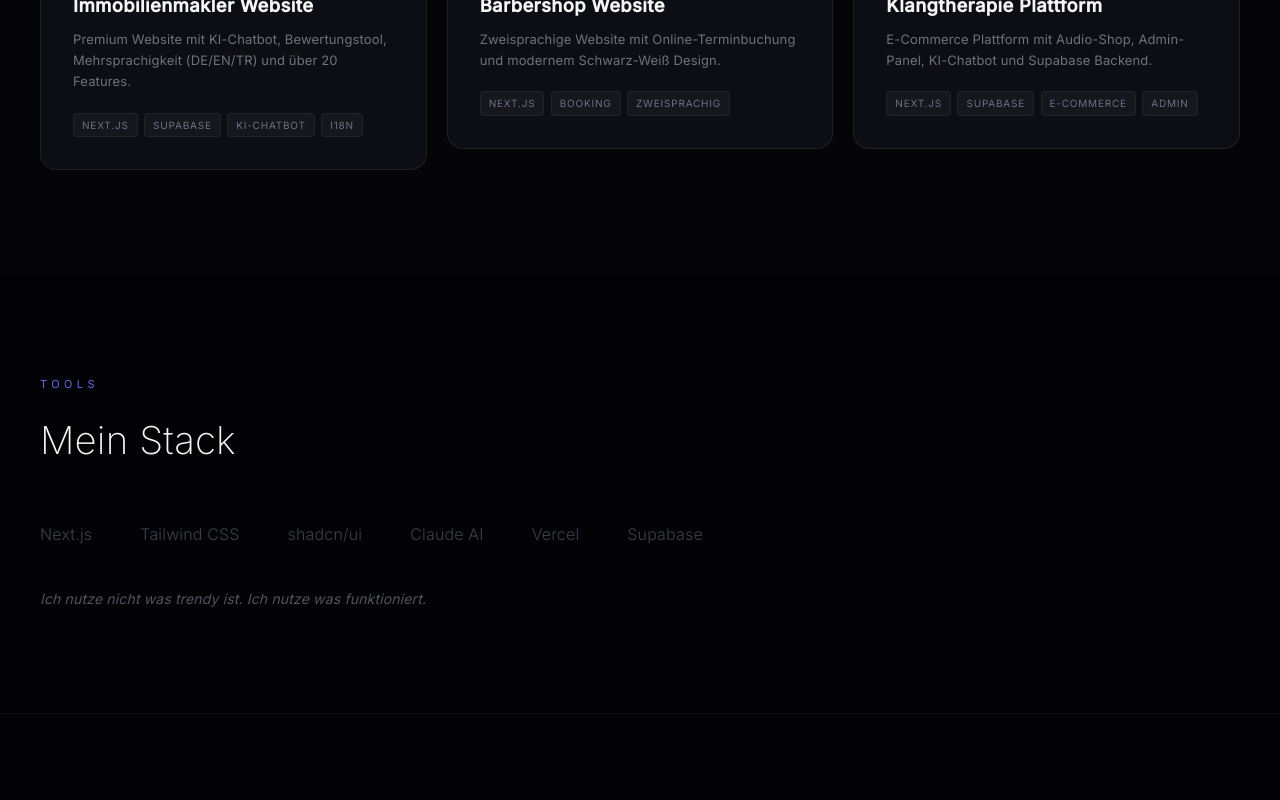
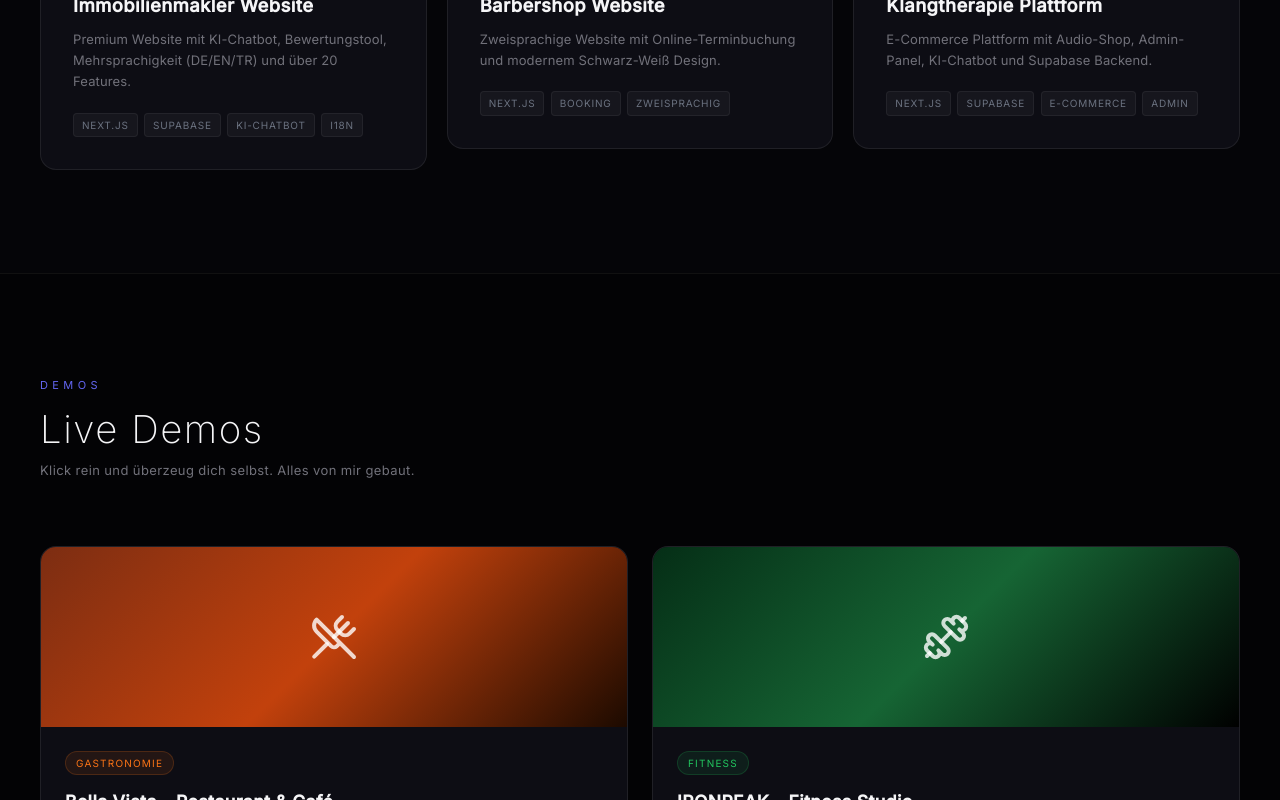
Before and after one commit to kevingoetzsysteminjur-del/Contexflow-ai, a Next.js app: page / in a window 1280 px wide. Shown: the part 4021-4821 px from the top of the page. Built offline with nearby package versions, Linux system fonts and the light colour scheme.

Commit message:
feat: Demo-Section hinzugefügt – 4 Live-Demos auf der Startseite

```diff
--- a/app/page.tsx
+++ b/app/page.tsx
@@ -7,6 +7,7 @@ import StatsSection from "@/components/home/StatsSection";
 import ManifestoSection from "@/components/home/ManifestoSection";
 import WhatIBuild from "@/components/home/WhatIBuild";
 import ProjectsSection from "@/components/home/ProjectsSection";
+import DemoSection from "@/components/home/DemoSection";
 import TechStack from "@/components/home/TechStack";
 import SectionCTA from "@/components/home/SectionCTA";
 import ProcessSection from "@/components/home/ProcessSection";
@@ -27,6 +28,7 @@ export default function Home() {
       <ManifestoSection />
       <WhatIBuild />
       <ProjectsSection />
+      <DemoSection />
       <TechStack />
       <ProcessSection />
       <ROIRechner />
--- /dev/null
+++ b/components/home/DemoSection.tsx
@@ -0,0 +1,286 @@
+"use client";
+
+import { useState } from "react";
+import { UtensilsCrossed, Dumbbell, Palette, Bot } from "lucide-react";
+import Link from "next/link";
+import ScrollReveal from "@/components/ScrollReveal";
+
+const demos = [
+  {
+    gradient: "linear-gradient(135deg, #7c2d12 0%, #c2410c 50%, #1c0a00 100%)",
+    icon: UtensilsCrossed,
+    tag: "Gastronomie",
+    tagColor: "#F97316",
+    title: "Bella Vista – Restaurant & Café",
+    desc: "Elegante Gastronomie-Website mit Speisekarte, Reservierung und stimmungsvollem Design.",
+    url: "#",
+  },
+  {
+    gradient: "linear-gradient(135deg, #052e16 0%, #166534 50%, #000000 100%)",
+    icon: Dumbbell,
+    tag: "Fitness",
+    tagColor: "#22C55E",
+    title: "IRONPEAK – Fitness Studio",
+    desc: "Kraftvolle Fitness-Website mit Kursplan, Mitgliedschaft und energetischem Design.",
+    url: "#",
+  },
+  {
+    gradient: "linear-gradient(135deg, #1e1b4b 0%, #4c1d95 50%, #0a0a0a 100%)",
+    icon: Palette,
+    tag: "Portfolio",
+    tagColor: "#8B5CF6",
+    title: "Creative Portfolio",
+    desc: "Minimalistisches Portfolio für Kreative mit Projekt-Galerie und Kontaktformular.",
+    url: "#",
+  },
+  {
+    gradient: "linear-gradient(135deg, #0c4a6e 0%, #0891b2 50%, #030305 100%)",
+    icon: Bot,
+    tag: "KI & Automation",
+    tagColor: "#06B6D4",
+    title: "AI Features Demo",
+    desc: "Interaktive Demo mit KI-Chatbot, Terminbuchung, FAQ-Bot, Lead-Qualifizierung – zweisprachig DE/EN.",
+    url: "/demo",
+  },
+];
+
+function DemoCard({ demo, delay }: { demo: typeof demos[0]; delay: number }) {
+  const [hovered, setHovered] = useState(false);
+  const [btnHovered, setBtnHovered] = useState(false);
+  const Icon = demo.icon;
+
+  const isInternal = demo.url !== "#" && !demo.url.startsWith("http");
+  const isExternal = demo.url.startsWith("http");
+
+  return (
+    <ScrollReveal delay={delay}>
+      <div
+        onMouseEnter={() => setHovered(true)}
+        onMouseLeave={() => setHovered(false)}
+        style={{
+          background: "#0d0d14",
+          border: `1px solid ${hovered ? "rgba(255,255,255,0.14)" : "rgba(255,255,255,0.08)"}`,
+          borderRadius: 16,
+          overflow: "hidden",
+          display: "flex",
+          flexDirection: "column",
+          transform: hovered ? "translateY(-4px)" : "translateY(0)",
+          transition: "transform 0.3s ease, border-color 0.3s ease, box-shadow 0.3s ease",
+          boxShadow: hovered
+            ? `0 12px 40px rgba(0,0,0,0.5), 0 0 20px ${demo.tagColor}18`
+            : "none",
+        }}
+      >
+        {/* Top gradient area */}
+        <div
+          style={{
+            height: 180,
+            background: demo.gradient,
+            display: "flex",
+            alignItems: "center",
+            justifyContent: "center",
+            flexShrink: 0,
+          }}
+        >
+          <Icon size={48} style={{ color: "rgba(255,255,255,0.8)" }} />
+        </div>
+
+        {/* Bottom content area */}
+        <div style={{ padding: "1.5rem", display: "flex", flexDirection: "column", flex: 1 }}>
+          {/* Tag */}
+          <span
+            style={{
+              display: "inline-block",
+              fontSize: 10,
+              textTransform: "uppercase",
+              letterSpacing: "0.12em",
+              color: demo.tagColor,
+              background: `${demo.tagColor}18`,
+              border: `1px solid ${demo.tagColor}30`,
+              borderRadius: 100,
+              padding: "3px 10px",
+              marginBottom: "0.75rem",
+              alignSelf: "flex-start",
+            }}
+          >
+            {demo.tag}
+          </span>
+
+          {/* Title */}
+          <h3
+            style={{
+              fontSize: "1.1rem",
+              fontWeight: 600,
+              color: "#F5F5F7",
+              letterSpacing: "0.02em",
+              margin: 0,
+            }}
+          >
+            {demo.title}
+          </h3>
+
+          {/* Description */}
+          <p
+            style={{
+              fontSize: "0.875rem",
+              color: "#71717A",
+              lineHeight: 1.65,
+              margin: "0.5rem 0 1rem",
+            }}
+          >
+            {demo.desc}
+          </p>
+
+          {/* CTA Button */}
+          <div style={{ marginTop: "auto" }}>
+            {isInternal ? (
+              <Link
+                href={demo.url}
+                style={{
+                  display: "inline-flex",
+                  alignItems: "center",
+                  gap: "6px",
+                  fontSize: "13px",
+                  color: demo.tagColor,
+                  letterSpacing: "0.05em",
+                  textDecoration: "none",
+                  opacity: btnHovered ? 0.7 : 1,
+                  transition: "opacity 0.2s",
+                }}
+                onMouseEnter={() => setBtnHovered(true)}
+                onMouseLeave={() => setBtnHovered(false)}
+              >
+                Live Demo ansehen →
+              </Link>
+            ) : isExternal ? (
+              <a
+                href={demo.url}
+                target="_blank"
+                rel="noopener noreferrer"
+                style={{
+                  display: "inline-flex",
+                  alignItems: "center",
+                  gap: "6px",
+                  fontSize: "13px",
+                  color: demo.tagColor,
+                  letterSpacing: "0.05em",
+                  textDecoration: "none",
+                  opacity: btnHovered ? 0.7 : 1,
+                  transition: "opacity 0.2s",
+                }}
+                onMouseEnter={() => setBtnHovered(true)}
+                onMouseLeave={() => setBtnHovered(false)}
+              >
+                Live Demo ansehen →
+              </a>
+            ) : (
+              <span
+                style={{
+                  display: "inline-flex",
+                  alignItems: "center",
+                  gap: "6px",
+                  fontSize: "13px",
+                  color: demo.tagColor,
+                  letterSpacing: "0.05em",
+                  opacity: 0.5,
+                  cursor: "default",
+                }}
+              >
+                Live Demo ansehen →
+              </span>
+            )}
+          </div>
+        </div>
+      </div>
+    </ScrollReveal>
+  );
+}
+
+export default function DemoSection() {
+  return (
+    <section
+      style={{
+        background: "#030305",
+        borderTop: "1px solid #111",
+        padding: "clamp(4rem, 8vw, 7rem) clamp(1.5rem, 4vw, 2.5rem)",
+      }}
+    >
+      <style>{`
+        @media (max-width: 639px) {
+          .demo-grid {
+            grid-template-columns: 1fr !important;
+          }
+        }
+      `}</style>
+
+      <div style={{ maxWidth: 1200, margin: "0 auto" }}>
+        {/* Header */}
+        <ScrollReveal>
+          <div style={{ marginBottom: "clamp(2.5rem, 5vw, 4rem)" }}>
+            <p
+              style={{
+                fontSize: 11,
+                letterSpacing: "0.4em",
+                textTransform: "uppercase",
+                color: "#6366F1",
+                marginBottom: "0.75rem",
+              }}
+            >
+              DEMOS
+            </p>
+            <h2
+              style={{
+                fontSize: "clamp(1.75rem, 3vw, 2.5rem)",
+                fontWeight: 200,
+                color: "#F5F5F7",
+                letterSpacing: "0.04em",
+                lineHeight: 1.2,
+                margin: "0 0 0.5rem 0",
+              }}
+            >
+              Live Demos
+            </h2>
+            <p
+              style={{
+                fontSize: 13,
+                color: "#71717A",
+                letterSpacing: "0.03em",
+              }}
+            >
+              Klick rein und überzeug dich selbst. Alles von mir gebaut.
+            </p>
+          </div>
+        </ScrollReveal>
+
+        {/* Cards grid */}
+        <div
+          className="demo-grid"
+          style={{
+            display: "grid",
+            gridTemplateColumns: "repeat(2, 1fr)",
+            gap: "1.5rem",
+          }}
+        >
+          {demos.map((demo, i) => (
+            <DemoCard key={demo.title} demo={demo} delay={i * 100} />
+          ))}
+        </div>
+
+        {/* Footnote */}
+        <ScrollReveal delay={400}>
+          <p
+            style={{
+              marginTop: "2rem",
+              fontSize: 12,
+              color: "#52525B",
+              letterSpacing: "0.02em",
+              lineHeight: 1.6,
+            }}
+          >
+            * Bella Vista, IRONPEAK und Creative Portfolio sind Demo-Projekte. Die AI Features Demo ist live verfügbar.
+          </p>
+        </ScrollReveal>
+      </div>
+    </section>
+  );
+}
```
